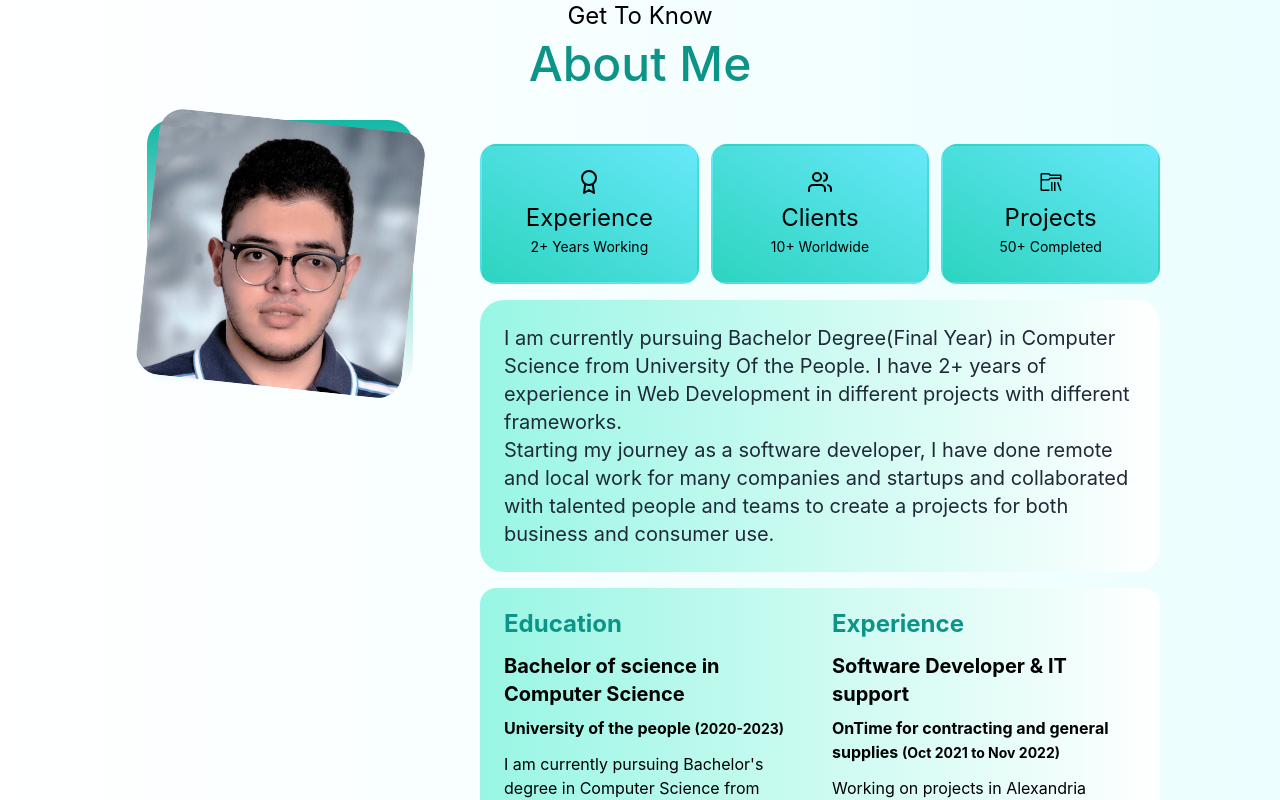
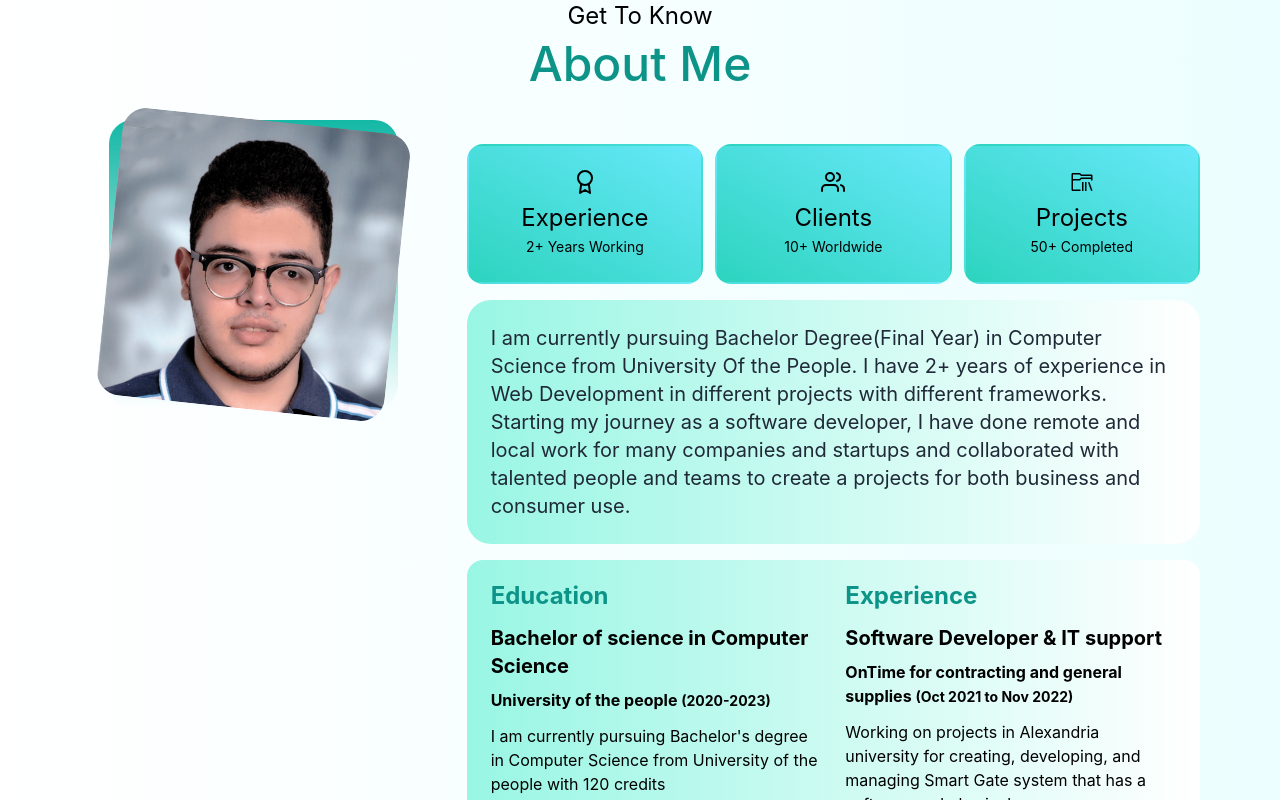
Before and after one commit to abdoohossamm/portfolio, a Next.js app: page / in a window 1280 px wide. Shown: the part 960-1760 px from the top of the page. Built offline with nearby package versions, Linux system fonts and the light colour scheme.

Commit message:
remove the padding fo the section container

```diff
--- a/components/about/About.jsx
+++ b/components/about/About.jsx
@@ -12,7 +12,7 @@ function About() {
                 <h5 className="text-2xl pt-2 dark:text-white">Get To Know</h5>
                 <h2 className="p-10 text-4xl lg:text-5xl py-2 text-teal-600 font-medium">About Me</h2>
             </div>
-            <div id="about-container" className={"grid sm:px-4 lg:px-10 sm:grid-cols-1 md:grid-cols-1 lg:grid-cols-3 gap-10"}>
+            <div id="about-container" className={"grid sm:grid-cols-1 md:grid-cols-1 lg:grid-cols-3 gap-10"}>
 
                 <div id="about-me" className="grid grid-cols-1 aspect-square rounded-3xl bg-gradient-to-b from-teal-500 dark:from-cyan-700 sm:w-3/5 lg:w-5/6 sm:mx-auto"
                 >
```
